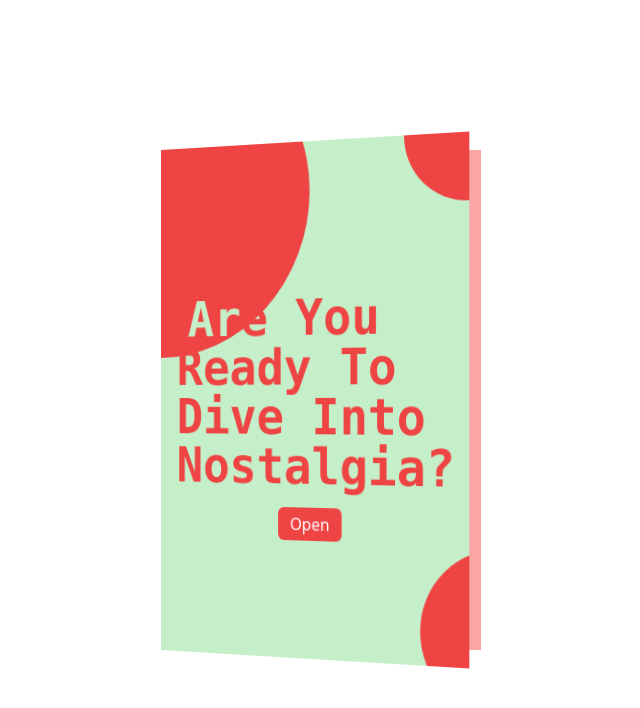
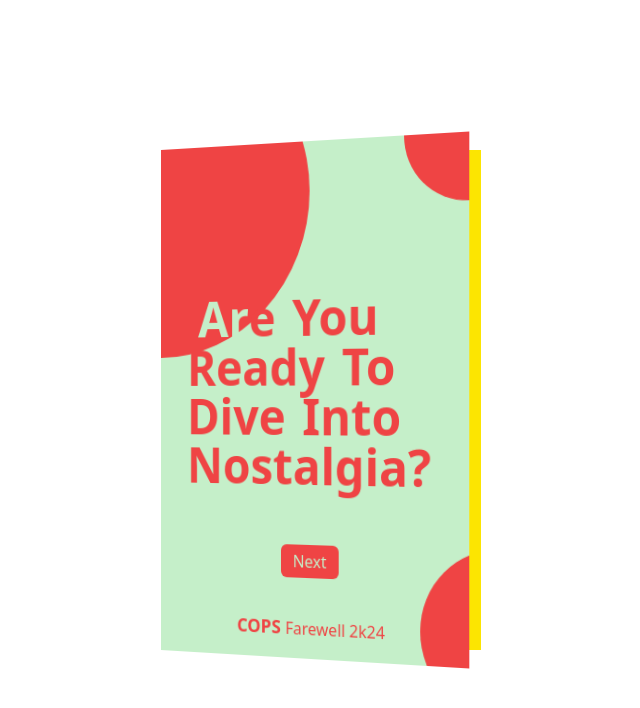
Before and after one commit to Varun-Kolanu/Farewell2k24, a React (Vite) app: page / in a window 1280 px wide. Shown: the top 708 px of the page, without its empty margins (319-959 px from the left). Built offline with nearby package versions, Linux system fonts and the light colour scheme.

Commit message:
add: Card2 and Card3

```diff
--- a/src/App.jsx
+++ b/src/App.jsx
@@ -11,6 +11,7 @@ const App = () => {
 
   const handleNext = () => {
     if (page < 5) {
+      console.log("next");
       setPage((prev) => prev + 1);
     }
   };
@@ -45,7 +46,15 @@ const App = () => {
   useEffect(() => {}, [page]);
 
   return (
-    <main className="w-[100vw] h-[100vh] flex justify-center items-center">
+    <main className="w-[100vw] h-[100vh] flex flex-col justify-center items-center">
+      {page > 1 && (
+        <button
+          onClick={handlePrev}
+          className="bg-gray-500 text-white px-3 py-1 rounded-md relative -top-6"
+        >
+          Previous
+        </button>
+      )}
       <div id="book" className="relative w-80 h-[500px]">
         {cards}
       </div>
--- a/src/cards/Card1.jsx
+++ b/src/cards/Card1.jsx
@@ -2,30 +2,31 @@ import React from "react";
 
 const Card1 = ({ page, handleNext, handlePrev }) => {
   return (
-    <div className="perspective-1 absolute">
+    <div className={`perspective-1 ${page > 1 && "w-0 h-0"} absolute`}>
       <div
-        className={`top-0 left-0 overflow-hidden w-80 h-[500px] transition-all duration-1000 origin-left ${
-          page > 1 && "rotate-y-135 bg-gray-400"
+        className={` transition-all duration-1000 origin-left ${
+          page > 1 && "rotate-y-135"
         } ${
           page == 1 && "rotate-y-20"
-        } bg-[#c5efc9] relative overflow-hidden flex flex-col justify-center items-center`}
+        } overflow-hidden w-80 h-[500px] relative bg-[#c5efc9] flex flex-col justify-center items-center`}
         onClick={() => {
           page > 1 && handlePrev();
         }}
       >
         {page == 1 && (
           <>
-            <div className="bg-red-500 w-80 h-80 rounded-full absolute -top-28 -left-40 -z-10"></div>
+            <div className="bg-red-500 w-80 h-80 rounded-full absolute -top-28 -left-40"></div>
             <div className="bg-red-500 w-16 h-16 rounded-bl-full absolute top-0 right-0"></div>
             <div className="bg-red-500 w-40 h-40 rounded-full absolute -bottom-12 -right-28"></div>
 
-            <div className="pr-9 pl-12">
-              <div className="text-5xl space-x-3 font-bold font-mono z-10 relative top-2 left-2">
+            <div className="p-9 ">
+              <div className="text-5xl space-x-3 font-bold font-sans z-10 relative top-2 left-2 ">
                 <span className="text-[#c5efc9]">Ar</span>
                 <span
-                  className={`${
-                    page == 1 ? "text-red-500" : "text-transparent"
-                  } relative -left-3`}
+                  className="
+                  text-red-500
+                  relative -left-3
+                  [word-spacing:5px]"
                 >
                   e You Ready To Dive Into Nostalgia?
                 </span>
@@ -34,10 +35,15 @@ const Card1 = ({ page, handleNext, handlePrev }) => {
 
             <button
               onClick={handleNext}
-              className="bg-red-500 text-white px-3 py-1 rounded-md relative top-6"
+              className="bg-red-500 text-[#c5efc9] px-3 py-1 rounded-md relative top-6"
             >
-              Open
+              Next
             </button>
+
+            <div className="absolute bottom-4 text-red-500 font-sans">
+              <span className="font-bold text-lg"> COPS </span>{" "}
+              <span> Farewell 2k24 </span>
+            </div>
           </>
         )}
       </div>
--- a/src/cards/Card2.jsx
+++ b/src/cards/Card2.jsx
@@ -2,17 +2,61 @@ import React from "react";
 
 const Card2 = ({ page, handleNext }) => {
   return (
-    <div className="perspective-2 absolute top-0 left-0">
+    <div className={`perspective-2 ${page > 2 && "w-0 h-0"} absolute`}>
       <div
-        className={`bg-red-300 w-80 h-[500px] transition-transform duration-1000 origin-left ${
+        className={` transition-all duration-1000 origin-left ${
           page > 2 && "rotate-y-135"
-        } ${page == 2 && "rotate-y-20"}`}
+        } ${
+          page == 2 && "rotate-y-20"
+        } overflow-hidden w-80 h-[500px] relative bg-[#fce501] flex flex-col justify-center items-center`}
         onClick={() => {
           page > 2 && handlePrev();
         }}
       >
-        <span>2</span>
-        <button onClick={handleNext}>Next</button>
+        {page == 2 && (
+          <>
+            <div className="text-[#fd7196] font-mono">
+              <span className="font-bold text-lg"> COPS </span>{" "}
+              <span> Farewell 2k24 </span>
+            </div>
+
+            <div className="pl-5 pr-3 relative mb-2">
+              <div className="flex flex-col">
+                <span
+                  className="
+                    text-[#fd7196]
+                  text-5xl space-x-3 font-bold font-sans"
+                >
+                  Duis aute alor que dolor nec.
+                </span>
+                <span className="text-[#fd7196] text-lg">
+                  Lorem ipsum dolor sit amet consectetur adipisicing elit.
+                </span>
+              </div>
+            </div>
+
+            <div className="w-full px-3 flex flex-col items-center justify-between relative">
+              <div className="relative">
+                <div className="bg-[#fc618a] w-32 h-32 rounded-full absolute -top-16 -right-16"></div>
+                <div className="bg-[#fce501] w-16 h-16 rounded-bl-full absolute top-0 right-0"></div>
+
+                <div className="bg-[#fc618a] w-16 h-16 rounded-full absolute -bottom-8 -right-8"></div>
+                <div className="bg-[#fce501] w-8 h-8 rounded-tl-full absolute bottom-0 right-0"></div>
+
+                <div className="bg-[#fc618a] w-32 h-32 rounded-full absolute -bottom-16 -left-16"></div>
+                <div className="bg-[#fce501] w-16 h-16 rounded-tr-full absolute bottom-0 left-0"></div>
+
+                <img src="/face.jpg" className="w-full h-full mb-2 z-10" />
+              </div>
+              <button
+                onClick={handleNext}
+                className="bg-[#fc618a] text-[#fce501] px-3 py-1 rounded-md w-20 h-8 m-2"
+              >
+                Next
+              </button>
+            </div>
+          </>
+        )}
       </div>
     </div>
   );
--- a/src/cards/Card3.jsx
+++ b/src/cards/Card3.jsx
@@ -2,17 +2,51 @@ import React from "react";
 
 const Card3 = ({ page, handleNext }) => {
   return (
-    <div className="perspective-3">
+    <div className={`perspective-3 ${page > 3 && "w-0 h-0"} absolute`}>
       <div
-        className={`bg-green-300 w-80 h-[500px] absolute top-0 left-0 transition-transform duration-1000 origin-left ${
+        className={`py-2 transition-all duration-1000 origin-left ${
           page > 3 && "rotate-y-135"
-        } ${page == 3 && "rotate-y-20"}`}
+        } ${
+          page == 3 && "rotate-y-20"
+        } overflow-hidden w-80 h-[500px] relative bg-red-500 flex flex-col justify-around items-center`}
         onClick={() => {
           page > 3 && handlePrev();
         }}
       >
-        <span>3</span>
-        <button onClick={handleNext}>Next</button>
+        {page == 3 && (
+          <>
+            <div className="pl-5 pr-3 relative mb-2">
+              <div className="flex flex-col">
+                <span
+                  className="
+                    text-white
+                  text-5xl space-x-3 font-bold font-sans"
+                >
+                  Duis aute alor que dolor nec.
+                </span>
+                <span className="text-white text-lg">
+                  Lorem ipsum dolor sit amet consectetur adipisicing elit.
+                </span>
+              </div>
+            </div>
+
+            <div className="w-full h-full flex justify-center items-center">
+              <img src="/face.jpg" className="rounded-full w-48 h-48" />
+            </div>
+
+            <button
+              onClick={handleNext}
+              className="bg-white text-red-500 px-3 py-1 rounded-md w-20 h-8 m-2"
+            >
+              Next
+            </button>
+
+            <div className="text-white font-mono">
+              <span className="font-bold text-lg"> COPS </span>{" "}
+              <span> Farewell 2k24 </span>
+            </div>
+          </>
+        )}
       </div>
     </div>
   );
```
Also changed, not shown: public/face.jpg (added).
